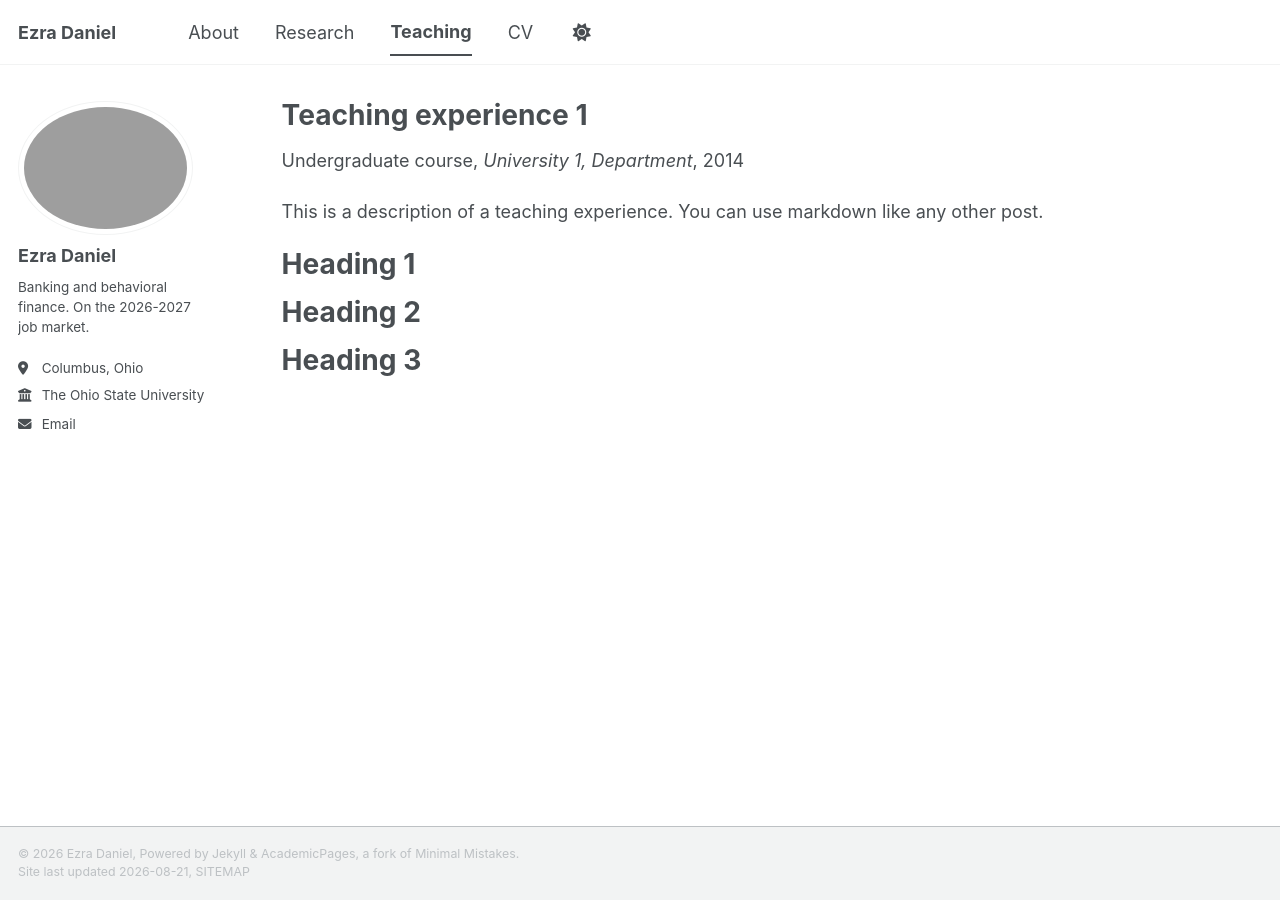
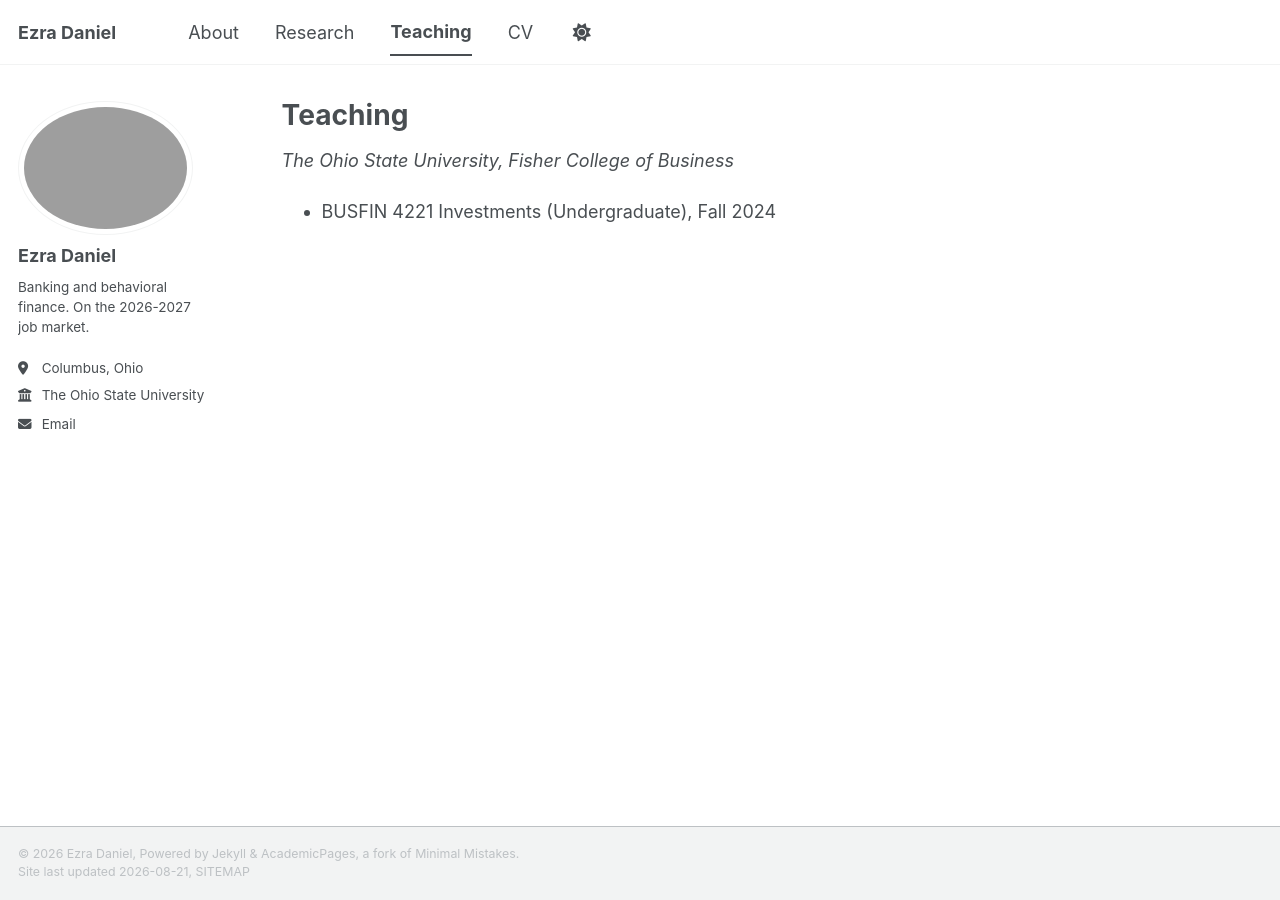
Before and after one commit to ezra-daniel/ezra-daniel.github.io, a Jekyll site: the page built from _teaching/2014-spring-teaching-1.md, in a window 1280 px wide. Built offline with Jekyll 4.4.1, drawn with Linux system fonts in a browser that asks for light colours; a style sheet for code colours, icons or effects is not loaded.

Commit message:
Update 2014-spring-teaching-1.md

```diff
--- a/_teaching/2014-spring-teaching-1.md
+++ b/_teaching/2014-spring-teaching-1.md
@@ -1,20 +1,10 @@
 ---
-title: "Teaching experience 1"
-collection: teaching
-type: "Undergraduate course"
-permalink: /teaching/2014-spring-teaching-1
-venue: "University 1, Department"
-date: 2014-01-01
-location: "City, Country"
+layout: archive
+title: "Teaching"
+permalink: /teaching/
+author_profile: true
 ---
 
-This is a description of a teaching experience. You can use markdown like any other post.
+*The Ohio State University, Fisher College of Business*
 
-Heading 1
-======
-
-Heading 2
-======
-
-Heading 3
-======
+- BUSFIN 4221 Investments (Undergraduate), Fall 2024
```
